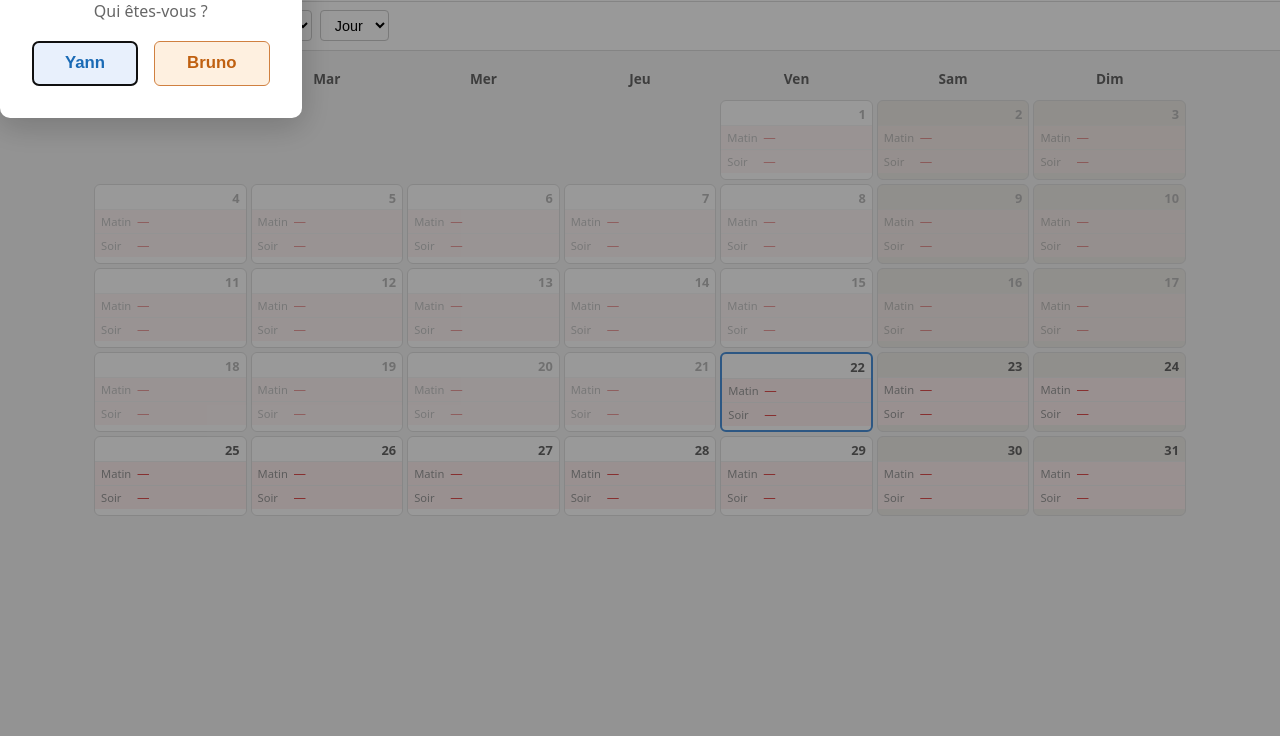
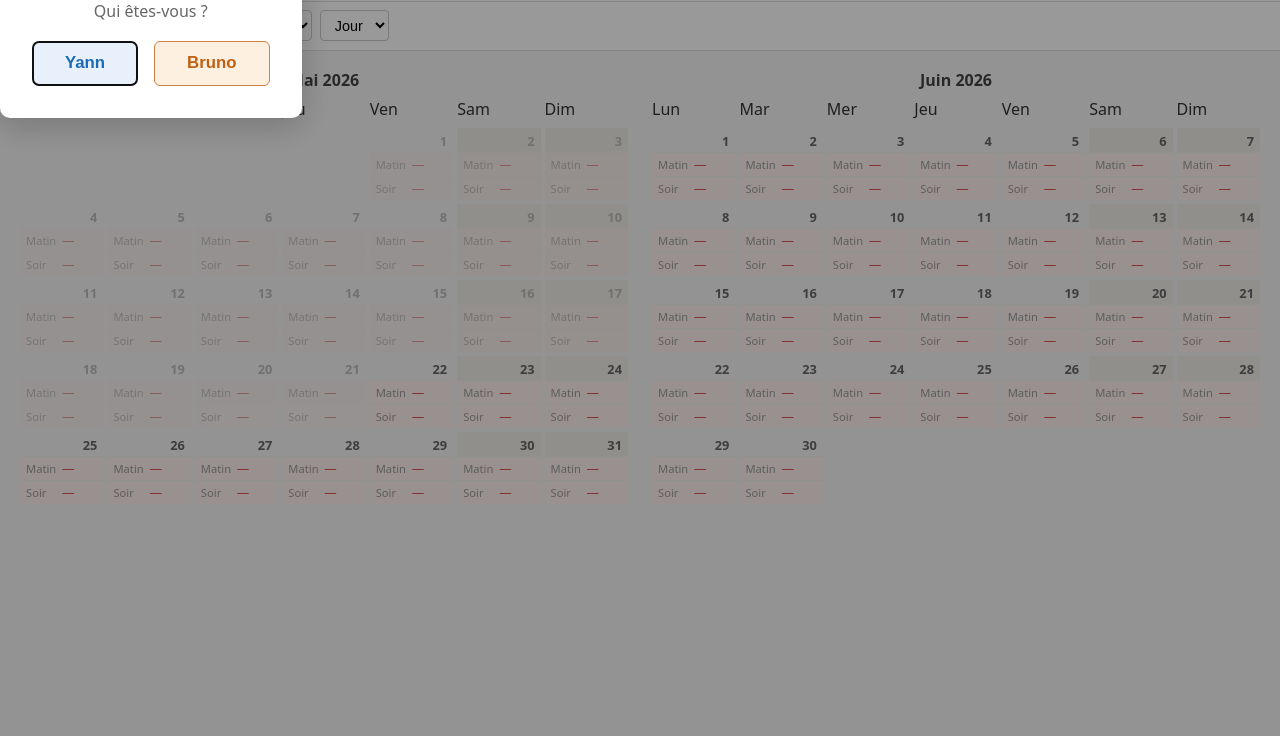
Before and after one commit to sajinsa99/bf_planning, a website: page public/index.html in a window 1280 px wide. Shown: the part 64-800 px from the top of the page. Drawn offline with Linux system fonts and the light colour scheme; no server answers.

Commit message:
Refactor calendar rendering to support dual-month display and update styles for improved layout

```diff
--- a/public/app.js
+++ b/public/app.js
@@ -10,13 +10,19 @@ const MONTHS_FR = [
 let currentYear = new Date().getFullYear();
 let currentMonth = new Date().getMonth() + 1;
 let schedule = {};
+let schedule2 = {};
 let editMode = false;
 let filter = 'all';
-let selectedSlots = new Set(); // keys: "day-slot" e.g. "5-morning"
+let selectedSlots = new Set(); // keys: "year-month-day-slot"
 let password = sessionStorage.getItem('bf_password') || '';
 let holidays = new Map(); // key: "YYYYMMDD", value: holiday name
 let filterDay = null;
 let currentUser = sessionStorage.getItem('bf_user') || null;
+
+function secondMonth() {
+  if (currentMonth === 12) return [currentYear + 1, 1];
+  return [currentYear, currentMonth + 1];
+}
 
 function applyUser(user) {
   currentUser = user;
@@ -75,34 +81,48 @@ function isPastDay(year, month, day) {
 }
 
 async function fetchSchedule() {
+  const [y2, m2] = secondMonth();
   try {
-    const res = await fetch(`api/schedule/${currentYear}/${currentMonth}`);
-    schedule = await res.json();
+    const [r1, r2] = await Promise.all([
+      fetch(`api/schedule/${currentYear}/${currentMonth}`),
+      fetch(`api/schedule/${y2}/${m2}`)
+    ]);
+    schedule = await r1.json();
+    schedule2 = await r2.json();
   } catch {
     schedule = {};
+    schedule2 = {};
   }
   renderCalendar();
 }
 
-function renderCalendar() {
-  document.getElementById('month-title').textContent =
-    `${MONTHS_FR[currentMonth - 1]} ${currentYear}`;
+function renderMonthPanel(container, year, month, sched) {
+  const panel = document.createElement('div');
+  panel.className = 'month-panel';
 
-  const grid = document.getElementById('calendar');
-  grid.innerHTML = '';
+  const title = document.createElement('div');
+  title.className = 'month-panel-title';
+  title.textContent = `${MONTHS_FR[month - 1]} ${year}`;
+  panel.appendChild(title);
 
-  document.getElementById('month-select').value = currentMonth;
-  document.getElementById('day-select').value = filterDay ?? '';
-  document.getElementById('filter-select').value = filter;
-  document.getElementById('view-filters').hidden = editMode;
-  document.getElementById('reset-filters').hidden = filterDay === null;
-  grid.classList.toggle('single-day', filterDay !== null);
+  const header = document.createElement('div');
+  header.className = 'calendar-grid';
+  ['Lun', 'Mar', 'Mer', 'Jeu', 'Ven', 'Sam', 'Dim'].forEach(d => {
+    const div = document.createElement('div');
+    div.className = 'day-header';
+    div.textContent = d;
+    header.appendChild(div);
+  });
+  panel.appendChild(header);
+
+  const grid = document.createElement('div');
+  grid.className = 'calendar-grid';
+  if (filterDay !== null) grid.classList.add('single-day');
 
   const today = new Date();
-  const firstDay = new Date(currentYear, currentMonth - 1, 1);
-  const daysInMonth = new Date(currentYear, currentMonth, 0).getDate();
+  const firstDay = new Date(year, month - 1, 1);
+  const daysInMonth = new Date(year, month, 0).getDate();
 
-  // Monday=0 offset
   let startOffset = firstDay.getDay() - 1;
   if (startOffset < 0) startOffset = 6;
 
@@ -119,14 +139,14 @@ function renderCalendar() {
     const cell = document.createElement('div');
     cell.className = 'day-cell';
 
-    const locked = isPastDay(currentYear, currentMonth, day);
+    const locked = isPastDay(year, month, day);
     if (locked) cell.classList.add('locked-day');
 
-    const dayOfWeek = new Date(currentYear, currentMonth - 1, day).getDay();
+    const dayOfWeek = new Date(year, month - 1, day).getDay();
     if (dayOfWeek === 0 || dayOfWeek === 6) cell.classList.add('weekend');
 
-    const isToday = today.getFullYear() === currentYear &&
-      today.getMonth() + 1 === currentMonth &&
+    const isToday = today.getFullYear() === year &&
+      today.getMonth() + 1 === month &&
       today.getDate() === day;
     if (isToday) cell.classList.add('today');
 
@@ -135,7 +155,7 @@ function renderCalendar() {
     num.textContent = day;
     cell.appendChild(num);
 
-    const yyyymmdd = `${currentYear}${String(currentMonth).padStart(2,'0')}${String(day).padStart(2,'0')}`;
+    const yyyymmdd = `${year}${String(month).padStart(2, '0')}${String(day).padStart(2, '0')}`;
     const holidayName = holidays.get(yyyymmdd);
     if (holidayName) {
       cell.classList.add('holiday');
@@ -149,7 +169,7 @@ function renderCalendar() {
 
     for (const slot of ['morning', 'evening']) {
       const slotEl = document.createElement('div');
-      const value = schedule[String(day)] && schedule[String(day)][slot] != null ? schedule[String(day)][slot] : null;
+      const value = sched[String(day)] && sched[String(day)][slot] != null ? sched[String(day)][slot] : null;
       const cssClass = value ? (value.startsWith('Yann') ? 'yann' : 'bruno') : 'empty';
       slotEl.className = `slot ${cssClass}`;
 
@@ -163,9 +183,13 @@ function renderCalendar() {
 
       slotEl.appendChild(label);
       slotEl.appendChild(name);
+      slotEl.dataset.year = year;
+      slotEl.dataset.month = month;
       slotEl.dataset.day = day;
       slotEl.dataset.slot = slot;
-      if (!locked && selectedSlots.has(`${day}-${slot}`)) slotEl.classList.add('selected');
+
+      const key = `${year}-${month}-${day}-${slot}`;
+      if (!locked && selectedSlots.has(key)) slotEl.classList.add('selected');
       if (!editMode && filter !== 'all') {
         const isMatch = filter === 'Manquant' ? value === null
           : filter === 'Yann' ? (value === 'Yann' || value === 'Yann+cat')
@@ -180,7 +204,30 @@ function renderCalendar() {
     grid.appendChild(cell);
   }
 
-  document.getElementById('calendar').classList.toggle('edit-mode', editMode);
+  panel.appendChild(grid);
+  container.appendChild(panel);
+}
+
+function renderCalendar() {
+  const [y2, m2] = secondMonth();
+
+  const titleText = y2 !== currentYear
+    ? `${MONTHS_FR[currentMonth - 1]} ${currentYear} — ${MONTHS_FR[m2 - 1]} ${y2}`
+    : `${MONTHS_FR[currentMonth - 1]} — ${MONTHS_FR[m2 - 1]} ${currentYear}`;
+  document.getElementById('month-title').textContent = titleText;
+
+  document.getElementById('month-select').value = currentMonth;
+  document.getElementById('day-select').value = filterDay ?? '';
+  document.getElementById('filter-select').value = filter;
+  document.getElementById('view-filters').hidden = editMode;
+  document.getElementById('reset-filters').hidden = filterDay === null;
+
+  const container = document.getElementById('dual-calendar');
+  container.innerHTML = '';
+  renderMonthPanel(container, currentYear, currentMonth, schedule);
+  renderMonthPanel(container, y2, m2, schedule2);
+  container.classList.toggle('edit-mode', editMode);
+
   document.getElementById('edit-banner').hidden = !editMode;
   document.querySelector('header').classList.toggle('edit-mode', editMode);
   document.getElementById('edit-toggle').classList.toggle('active', editMode);
@@ -199,9 +246,11 @@ function renderCalendar() {
 
 function handleSlotClick(e) {
   if (!editMode) return;
+  const year = parseInt(e.currentTarget.dataset.year, 10);
+  const month = parseInt(e.currentTarget.dataset.month, 10);
   const day = String(parseInt(e.currentTarget.dataset.day, 10));
   const slot = e.currentTarget.dataset.slot;
-  const key = `${day}-${slot}`;
+  const key = `${year}-${month}-${day}-${slot}`;
 
   if (selectedSlots.has(key)) {
     selectedSlots.delete(key);
@@ -213,15 +262,35 @@ function handleSlotClick(e) {
 
 async function applyToSelected(value) {
   if (selectedSlots.size === 0) return;
+
+  const [y2, m2] = secondMonth();
+  let modifiedMonth1 = false, modifiedMonth2 = false;
+
   for (const key of selectedSlots) {
-    const dash = key.indexOf('-');
-    const day = key.slice(0, dash);
-    const slot = key.slice(dash + 1);
-    if (!schedule[day]) schedule[day] = { morning: null, evening: null };
-    schedule[day][slot] = value;
+    const parts = key.split('-');
+    const year = parseInt(parts[0], 10);
+    const month = parseInt(parts[1], 10);
+    const day = parts[2];
+    const slot = parts[3];
+
+    if (year === currentYear && month === currentMonth) {
+      if (!schedule[day]) schedule[day] = { morning: null, evening: null };
+      schedule[day][slot] = value;
+      modifiedMonth1 = true;
+    } else {
+      if (!schedule2[day]) schedule2[day] = { morning: null, evening: null };
+      schedule2[day][slot] = value;
+      modifiedMonth2 = true;
+    }
   }
+
   selectedSlots.clear();
-  await saveSchedule();
+
+  const saves = [];
+  if (modifiedMonth1) saves.push(saveSchedule(currentYear, currentMonth, schedule));
+  if (modifiedMonth2) saves.push(saveSchedule(y2, m2, schedule2));
+  await Promise.all(saves);
+
   renderCalendar();
 }
 
@@ -230,15 +299,15 @@ function clearSelection() {
   renderCalendar();
 }
 
-async function saveSchedule() {
+async function saveSchedule(year, month, data) {
   try {
-    const res = await fetch(`api/schedule/${currentYear}/${currentMonth}`, {
+    const res = await fetch(`api/schedule/${year}/${month}`, {
       method: 'POST',
       headers: {
         'Content-Type': 'application/json',
         'x-password': password
       },
-      body: JSON.stringify(schedule)
+      body: JSON.stringify(data)
     });
     if (res.status === 401) {
       exitEditMode();
--- a/public/index.html
+++ b/public/index.html
@@ -43,16 +43,7 @@
     </div>
   </div>
 
-  <div id="calendar-header" class="calendar-grid">
-    <div class="day-header">Lun</div>
-    <div class="day-header">Mar</div>
-    <div class="day-header">Mer</div>
-    <div class="day-header">Jeu</div>
-    <div class="day-header">Ven</div>
-    <div class="day-header">Sam</div>
-    <div class="day-header">Dim</div>
-  </div>
-  <div id="calendar" class="calendar-grid"></div>
+  <div id="dual-calendar"></div>
 
   <dialog id="password-dialog">
     <form method="dialog">
--- a/public/style.css
+++ b/public/style.css
@@ -116,20 +116,34 @@ header.edit-mode {
   grid-template-columns: repeat(7, 1fr);
   gap: 4px;
   padding: 4px;
-  max-width: 1100px;
+}
+
+#dual-calendar {
+  display: flex;
+  gap: 1rem;
+  padding: 0.5rem 1rem;
+  max-width: 1400px;
   margin: 0 auto;
 }
 
-#calendar-header {
-  padding-top: 0.8rem;
+.month-panel {
+  flex: 1;
+  min-width: 0;
 }
 
-#calendar.single-day {
-  grid-template-columns: 1fr;
-  max-width: 320px;
+.month-panel-title {
+  text-align: center;
+  font-weight: 600;
+  font-size: 1rem;
+  padding: 0.6rem 0 0.2rem;
+  text-transform: capitalize;
+  color: #444;
 }
 
-.day-header {
+.calendar-grid.single-day {
+  grid-template-columns: 1fr;
+  max-width: 200px;
+}
   text-align: center;
   font-weight: 600;
   font-size: 0.85rem;
@@ -428,6 +442,12 @@ dialog input {
   color: #666;
 }
 
+@media (max-width: 768px) {
+  #dual-calendar {
+    flex-direction: column;
+  }
+}
+
 @media (max-width: 600px) {
   .day-cell {
     min-height: 60px;
```
